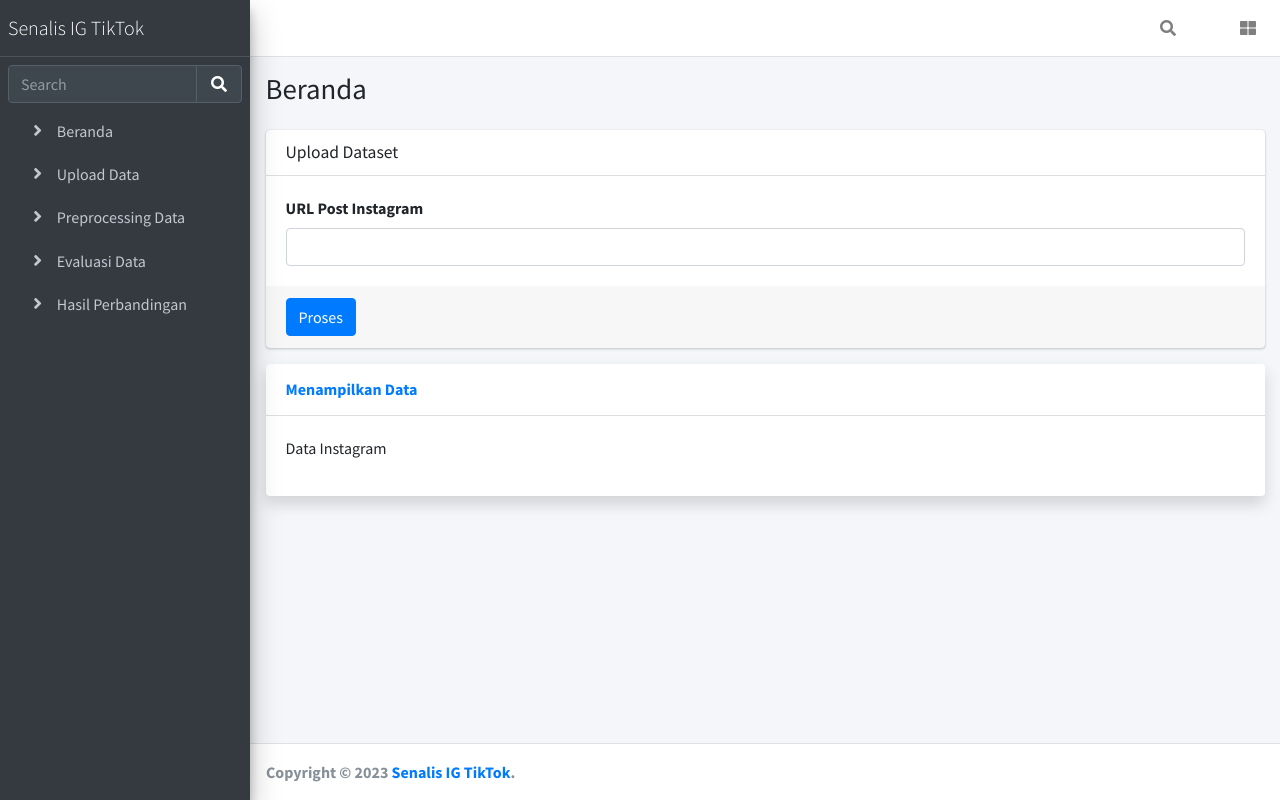
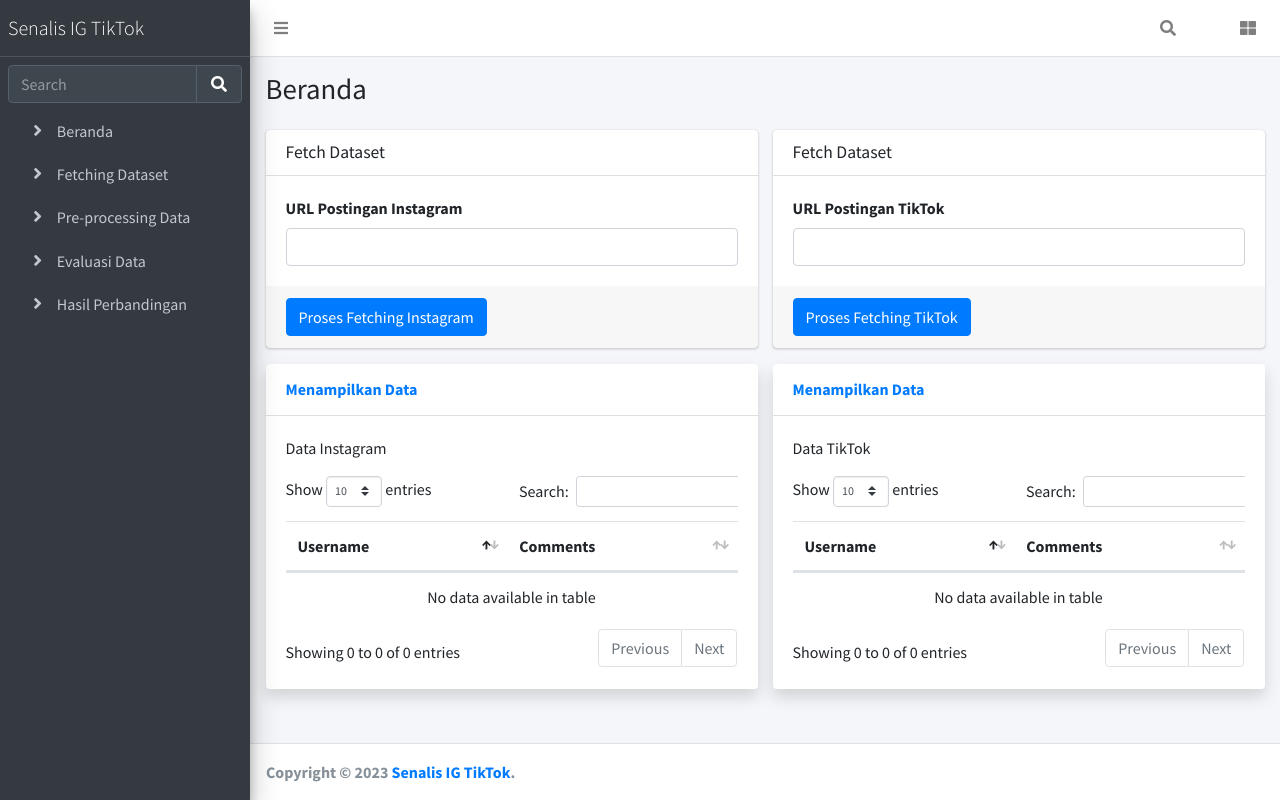
Before and after one commit to fajaraditio/ig-tiktok-sentiment-analysis, a Flask app: page /upload in a window 1280 px wide. Run offline with Flask 3, Linux system fonts and the light colour scheme; some libraries are stand-ins or nearby versions.

Commit message:
Update tiktok and ig api

```diff
--- a/app.py
+++ b/app.py
@@ -1,20 +1,32 @@
 from flask import Flask, request, flash, render_template, jsonify
-from instagram import get_comments
+from fetcher import get_ig_comments, get_tiktok_comments
 import pandas as pd
+import os
 
 app = Flask(__name__)
 app.config["TEMPLATES_AUTO_RELOAD"] = True
 
+
 @app.route('/')
 def home():
-   return render_template('index.html')
+    return render_template('index.html')
 
-@app.route('/upload', methods=['GET', 'POST'])
+
+@app.route('/upload')
 def upload():
-    if (request.method == 'GET'):
-        return render_template('upload.html')
-    elif (request.method == 'POST'):
-        get_comments(request.form['dataset_instagram'])
+    return render_template('upload.html')
 
-        text = pd.read_csv('uploads/instagram.csv', encoding='latin-1')
-        return render_template('upload.html',tables=[text.to_html(classes='table table-bordered', table_id='dataTable')])
+
+@app.route('/upload-ajax', methods=['POST'])
+def upload_ajax():
+    if (len(request.form['url_instagram_post'].strip())):
+        if (not os.path.exists('uploads/instagram_src.csv')):
+            get_ig_comments(request.form['url_instagram_post'])
+
+        text = pd.read_csv('uploads/instagram_src.csv', encoding='latin-1')
+        return text.to_json(orient='records')
+    elif (len(request.form['url_tiktok_post'].strip())):
+        if (not os.path.exists('uploads/tiktok_src.csv')):
+            get_tiktok_comments(request.form['url_tiktok_post'])
+
+        text = pd.read_csv('uploads/tiktok_src.csv', encoding='latin-1')
--- a/requirements.txt
+++ b/requirements.txt
@@ -1,3 +1,3 @@
 flask
 pandas
-TikTokApi
+apify-clien
--- a/static/js/pages/dashboard.js
+++ b/static/js/pages/dashboard.js
@@ -49,219 +49,4 @@
 
   /* jQueryKnob */
   $('.knob').knob()
-
-  // jvectormap data
-  var visitorsData = {
-    US: 398, // USA
-    SA: 400, // Saudi Arabia
-    CA: 1000, // Canada
-    DE: 500, // Germany
-    FR: 760, // France
-    CN: 300, // China
-    AU: 700, // Australia
-    BR: 600, // Brazil
-    IN: 800, // India
-    GB: 320, // Great Britain
-    RU: 3000 // Russia
-  }
-  // World map by jvectormap
-  $('#world-map').vectorMap({
-    map: 'usa_en',
-    backgroundColor: 'transparent',
-    regionStyle: {
-      initial: {
-        fill: 'rgba(255, 255, 255, 0.7)',
-        'fill-opacity': 1,
-        stroke: 'rgba(0,0,0,.2)',
-        'stroke-width': 1,
-        'stroke-opacity': 1
-      }
-    },
-    series: {
-      regions: [{
-        values: visitorsData,
-        scale: ['#ffffff', '#0154ad'],
-        normalizeFunction: 'polynomial'
-      }]
-    },
-    onRegionLabelShow: function (e, el, code) {
-      if (typeof visitorsData[code] !== 'undefined') {
-        el.html(el.html() + ': ' + visitorsData[code] + ' new visitors')
-      }
-    }
-  })
-
-  // Sparkline charts
-  var sparkline1 = new Sparkline($('#sparkline-1')[0], { width: 80, height: 50, lineColor: '#92c1dc', endColor: '#ebf4f9' })
-  var sparkline2 = new Sparkline($('#sparkline-2')[0], { width: 80, height: 50, lineColor: '#92c1dc', endColor: '#ebf4f9' })
-  var sparkline3 = new Sparkline($('#sparkline-3')[0], { width: 80, height: 50, lineColor: '#92c1dc', endColor: '#ebf4f9' })
-
-  sparkline1.draw([1000, 1200, 920, 927, 931, 1027, 819, 930, 1021])
-  sparkline2.draw([515, 519, 520, 522, 652, 810, 370, 627, 319, 630, 921])
-  sparkline3.draw([15, 19, 20, 22, 33, 27, 31, 27, 19, 30, 21])
-
-  // The Calender
-  $('#calendar').datetimepicker({
-    format: 'L',
-    inline: true
-  })
-
-  // SLIMSCROLL FOR CHAT WIDGET
-  $('#chat-box').overlayScrollbars({
-    height: '250px'
-  })
-
-  /* Chart.js Charts */
-  // Sales chart
-  var salesChartCanvas = document.getElementById('revenue-chart-canvas').getContext('2d')
-  // $('#revenue-chart').get(0).getContext('2d');
-
-  var salesChartData = {
-    labels: ['January', 'February', 'March', 'April', 'May', 'June', 'July'],
-    datasets: [
-      {
-        label: 'Digital Goods',
-        backgroundColor: 'rgba(60,141,188,0.9)',
-        borderColor: 'rgba(60,141,188,0.8)',
-        pointRadius: false,
-        pointColor: '#3b8bba',
-        pointStrokeColor: 'rgba(60,141,188,1)',
-        pointHighlightFill: '#fff',
-        pointHighlightStroke: 'rgba(60,141,188,1)',
-        data: [28, 48, 40, 19, 86, 27, 90]
-      },
-      {
-        label: 'Electronics',
-        backgroundColor: 'rgba(210, 214, 222, 1)',
-        borderColor: 'rgba(210, 214, 222, 1)',
-        pointRadius: false,
-        pointColor: 'rgba(210, 214, 222, 1)',
-        pointStrokeColor: '#c1c7d1',
-        pointHighlightFill: '#fff',
-        pointHighlightStroke: 'rgba(220,220,220,1)',
-        data: [65, 59, 80, 81, 56, 55, 40]
-      }
-    ]
-  }
-
-  var salesChartOptions = {
-    maintainAspectRatio: false,
-    responsive: true,
-    legend: {
-      display: false
-    },
-    scales: {
-      xAxes: [{
-        gridLines: {
-          display: false
-        }
-      }],
-      yAxes: [{
-        gridLines: {
-          display: false
-        }
-      }]
-    }
-  }
-
-  // This will get the first returned node in the jQuery collection.
-  // eslint-disable-next-line no-unused-vars
-  var salesChart = new Chart(salesChartCanvas, { // lgtm[js/unused-local-variable]
-    type: 'line',
-    data: salesChartData,
-    options: salesChartOptions
-  })
-
-  // Donut Chart
-  var pieChartCanvas = $('#sales-chart-canvas').get(0).getContext('2d')
-  var pieData = {
-    labels: [
-      'Instore Sales',
-      'Download Sales',
-      'Mail-Order Sales'
-    ],
-    datasets: [
-      {
-        data: [30, 12, 20],
-        backgroundColor: ['#f56954', '#00a65a', '#f39c12']
-      }
-    ]
-  }
-  var pieOptions = {
-    legend: {
-      display: false
-    },
-    maintainAspectRatio: false,
-    responsive: true
-  }
-  // Create pie or douhnut chart
-  // You can switch between pie and douhnut using the method below.
-  // eslint-disable-next-line no-unused-vars
-  var pieChart = new Chart(pieChartCanvas, { // lgtm[js/unused-local-variable]
-    type: 'doughnut',
-    data: pieData,
-    options: pieOptions
-  })
-
-  // Sales graph chart
-  var salesGraphChartCanvas = $('#line-chart').get(0).getContext('2d')
-  // $('#revenue-chart').get(0).getContext('2d');
-
-  var salesGraphChartData = {
-    labels: ['2011 Q1', '2011 Q2', '2011 Q3', '2011 Q4', '2012 Q1', '2012 Q2', '2012 Q3', '2012 Q4', '2013 Q1', '2013 Q2'],
-    datasets: [
-      {
-        label: 'Digital Goods',
-        fill: false,
-        borderWidth: 2,
-        lineTension: 0,
-        spanGaps: true,
-        borderColor: '#efefef',
-        pointRadius: 3,
-        pointHoverRadius: 7,
-        pointColor: '#efefef',
-        pointBackgroundColor: '#efefef',
-        data: [2666, 2778, 4912, 3767, 6810, 5670, 4820, 15073, 10687, 8432]
-      }
-    ]
-  }
-
-  var salesGraphChartOptions = {
-    maintainAspectRatio: false,
-    responsive: true,
-    legend: {
-      display: false
-    },
-    scales: {
-      xAxes: [{
-        ticks: {
-          fontColor: '#efefef'
-        },
-        gridLines: {
-          display: false,
-          color: '#efefef',
-          drawBorder: false
-        }
-      }],
-      yAxes: [{
-        ticks: {
-          stepSize: 5000,
-          fontColor: '#efefef'
-        },
-        gridLines: {
-          display: true,
-          color: '#efefef',
-          drawBorder: false
-        }
-      }]
-    }
-  }
-
-  // This will get the first returned node in the jQuery collection.
-  // eslint-disable-next-line no-unused-vars
-  var salesGraphChart = new Chart(salesGraphChartCanvas, { // lgtm[js/unused-local-variable]
-    type: 'line',
-    data: salesGraphChartData,
-    options: salesGraphChartOptions
-  })
 })
--- a/templates/base.html
+++ b/templates/base.html
@@ -13,14 +13,14 @@
     <link rel="stylesheet" href="{{ url_for('static', filename='plugins/fontawesome-free/css/all.min.css') }}">
     <!-- Ionicons -->
     <link rel="stylesheet" href="https://code.ionicframework.com/ionicons/2.0.1/css/ionicons.min.css">
+    <!-- Datatable Bootstrap 4 -->
+    <link rel="stylesheet"
+    href="{{ url_for('static', filename='plugins/datatables-bs4/css/dataTables.bootstrap4.min.css') }}">
     <!-- Tempusdominus Bootstrap 4 -->
     <link rel="stylesheet"
         href="{{ url_for('static', filename='plugins/tempusdominus-bootstrap-4/css/tempusdominus-bootstrap-4.min.css') }}">
     <!-- iCheck -->
-        <link rel="stylesheet"
-            href="{{ url_for('static', filename='plugins/icheck-bootstrap/icheck-bootstrap.min.css') }}">
-        <!-- JQVMap -->
-        <link rel="stylesheet" href="{{ url_for('static', filename='plugins/jqvmap/jqvmap.min.css') }}">
+    <link rel="stylesheet" href="{{ url_for('static', filename='plugins/icheck-bootstrap/icheck-bootstrap.min.css') }}">
     <!-- Theme style -->
     <link rel="stylesheet" href="{{ url_for('static', filename='css/adminlte.min.css') }}">
     <!-- overlayScrollbars -->
@@ -39,6 +39,9 @@
         <nav class="main-header navbar navbar-expand navbar-white navbar-light">
             <!-- Left navbar links -->
             <ul class="navbar-nav">
+                <li class="nav-item">
+                    <a class="nav-link" data-widget="pushmenu" href="#" role="button"><i class="fas fa-bars"></i></a>
+                </li>
             </ul>
 
             <!-- Right navbar links -->
@@ -120,7 +123,7 @@
                             <a href="/upload" class="nav-link">
                                 <i class="nav-icon fas fa-angle-right"></i>
                                 <p>
-                                    Upload Data
+                                    Fetching Dataset
                                 </p>
                             </a>
                         </li>
@@ -128,7 +131,7 @@
                             <a href="/preprocessing" class="nav-link">
                                 <i class="nav-icon fas fa-angle-right"></i>
                                 <p>
-                                    Preprocessing Data
+                                    Pre-processing Data
                                 </p>
                             </a>
                         </li>
@@ -194,7 +197,9 @@
     <script src="{{ url_for('static', filename='plugins/jquery/jquery.min.js') }}"></script>
     <!-- jQuery UI 1.11.4 -->
     <script src="{{ url_for('static', filename='plugins/jquery-ui/jquery-ui.min.js') }}"></script>
-    <!-- Resolve conflict in jQuery UI tooltip with Bootstrap tooltip -->
+    <!-- Datatable -->
+    <script src="{{ url_for('static', filename='plugins/datatables/jquery.dataTables.min.js') }}"></script>
+    <script src="{{ url_for('static', filename='plugins/datatables-bs4/js/dataTables.bootstrap4.min.js') }}"></script>
     <script>
         $.widget.bridge('uibutton', $.ui.button)
     </script>
@@ -204,9 +209,6 @@
     <script src="{{ url_for('static', filename='plugins/chart.js/Chart.min.js') }}"></script>
     <!-- Sparkline -->
     <script src="{{ url_for('static', filename='plugins/sparklines/sparkline.js') }}"></script>
-    <!-- JQVMap -->
-    <script src="{{ url_for('static', filename='plugins/jqvmap/jquery.vmap.min.js') }}"></script>
-    <script src="{{ url_for('static', filename='plugins/jqvmap/maps/jquery.vmap.usa.js') }}"></script>
     <!-- jQuery Knob Chart -->
     <script src="{{ url_for('static', filename='plugins/jquery-knob/jquery.knob.min.js') }}"></script>
     <!-- daterangepicker -->
@@ -225,6 +227,9 @@
     <!-- AdminLTE for demo purposes -->
     <!-- AdminLTE dashboard demo (This is only for demo purposes) -->
     <script src="{{ url_for('static', filename='js/pages/dashboard.js') }}"></script>
+
+    {% block script %}
+    {% endblock %}
 </body>
 
 </html>
--- a/templates/upload.html
+++ b/templates/upload.html
@@ -7,25 +7,50 @@
 {%block content %}
 
 <div class="row">
-    <div class="col-12">
+    <div class="col-12 col-md-6">
         <div class="card">
-            <form method="post">
+            <form method="post" id="process-instagram">
                 <div class="card-header">
-                    <h3 class="card-title">Upload Dataset</h3>
+                    <h3 class="card-title">Fetch Dataset</h3>
                 </div>
                 <!-- /.card-header -->
                 <div class="card-body">
-                    <label for="dataset_instagram">URL Post Instagram</label>
-                    <input type="text" name="dataset_instagram" id="dataset_instagram" class="form-control">
+                    <label for="url_instagram_post">URL Postingan Instagram</label>
+                    <input type="text" name="url_instagram_post" id="url_instagram_post" class="form-control">
                 </div>
                 <!-- /.card-body -->
                 <div class="card-footer clearfix">
-                    <button class="btn btn-primary">Proses</button>
+                    <button type="submit" class="btn btn-primary">Proses Fetching
+                        Instagram</button>
                 </div>
             </form>
         </div>
+    </div>
+    <div class="col-12 col-md-6">
+        <div class="card">
+            <form method="post" id="process-tiktok">
+                <div class="card-header">
+                    <h3 class="card-title">Fetch Dataset</h3>
+                </div>
+                <!-- /.card-header -->
+                <div class="card-body">
+                    <label for="url_tiktok_post">URL Postingan TikTok</label>
+                    <input type="text" name="url_tiktok_post" id="url_tiktok_post" class="form-control">
 
-        <!-- Approach -->
+                </div>
+                <!-- /.card-body -->
+                <div class="card-footer clearfix">
+                    <button type="submit" class="btn btn-primary">Proses Fetching
+                        TikTok</button>
+                </div>
+            </form>
+        </div>
+    </div>
+</div>
+
+<!-- Approach -->
+<div class="row">
+    <div class="col-12 col-md-6">
         <div class="card shadow mb-4">
             <div class="card-header py-3">
                 <h6 class="m-0 font-weight-bold text-primary">Menampilkan Data</h6>
@@ -33,14 +58,95 @@
             <div class="card-body">
                 <p>Data Instagram</p>
                 <div class="table-responsive">
-                    {% for table in tables %}
-                    <tr>
-                        <td>{{ table|safe }}</td>
-                    </tr>
-                    {% endfor %}
+                    <table class="table" id="ig-table">
+                        <thead>
+                            <tr>
+                                <th>Username</th>
+                                <th>Comments</th>
+                            </tr>
+                        </thead>
+                    </table>
+                </div>
+            </div>
+        </div>
+    </div>
+    <div class="col-12 col-md-6">
+        <div class="card shadow mb-4">
+            <div class="card-header py-3">
+                <h6 class="m-0 font-weight-bold text-primary">Menampilkan Data</h6>
+            </div>
+            <div class="card-body">
+                <p>Data TikTok</p>
+                <div class="table-responsive w-100">
+                    <table class="table" id="tt-table">
+                        <thead>
+                            <tr>
+                                <th>Username</th>
+                                <th>Comments</th>
+                            </tr>
+                    </table>
                 </div>
             </div>
         </div>
     </div>
 </div>
+
 {% endblock %}
+
+{% block script %}
+
+<script>
+    $().ready(function () {
+        let igTable = $('table#ig-table').DataTable()
+        let ttTable = $('table#tt-table').DataTable()
+
+        $('form#process-instagram').submit(function (e) {
+            e.preventDefault()
+
+            let serializedData = $(this).serialize()
+
+            $.ajax({
+                method: 'POST',
+                url: '/upload-ajax',
+                data: serializedData,
+                success: function (data) {
+                    let dataJSON = JSON.parse(data)
+
+                    igTable.destroy()
+                    igTable = $('table#ig-table').DataTable({
+                        data: dataJSON,
+                        columns: [
+                            { "data": "username" },
+                            { "data": "comment" },
+                        ]
+                    })
+                }
+            })
+        })
+
+        $('form#process-tiktok').submit(function (e) {
+            e.preventDefault()
+
+            let serializedData = $(this).serialize()
+
+            $.ajax({
+                method: 'POST',
+                url: '/upload-ajax',
+                data: serializedData,
+                success: function (data) {
+                    let dataJSON = JSON.parse(data)
+
+                    ttTable.destroy()
+                    ttTable = $('table#tt-table').DataTable({
+                        data: dataJSON,
+                        columns: [
+                            { "data": "username" },
+                            { "data": "comment" },
+                        ]
+                    })
+                }
+            })
+        })
+    })
+</script>
+{% endblock %}
--- /dev/null
+++ b/uploads/tiktok_src.csv
@@ -0,0 +1,6 @@
+username,comment
+irnaiqlimaa,"kelas yang masih pake bangku kayu tolong diganti min, sama ac di beberapa ruangan ada yg ga dingin. semoga bisa membuat lebih nyaman lagi dlm belajar."
+ihssarii,"alat di ruang gymnya bagus, cocok untuk latihan pemula"
+aldrsyah,perpustakaan bagus banget min udah ganti AC jadi lebih dingin
+ordnry11_,👍🏼
+frah._8,"Mohon di cek kamar mandi perempuan di belakang masjid ya min, suka ga ada airnya"
```
Also changed, not shown: fetcher.py (added, +55 -0 lines), instagram.py (deleted, +0 -58 lines), uploads/instagram_src.csv (renamed from uploads/instagram.csv). Lines whose indentation alone changed are shown as unchanged.
